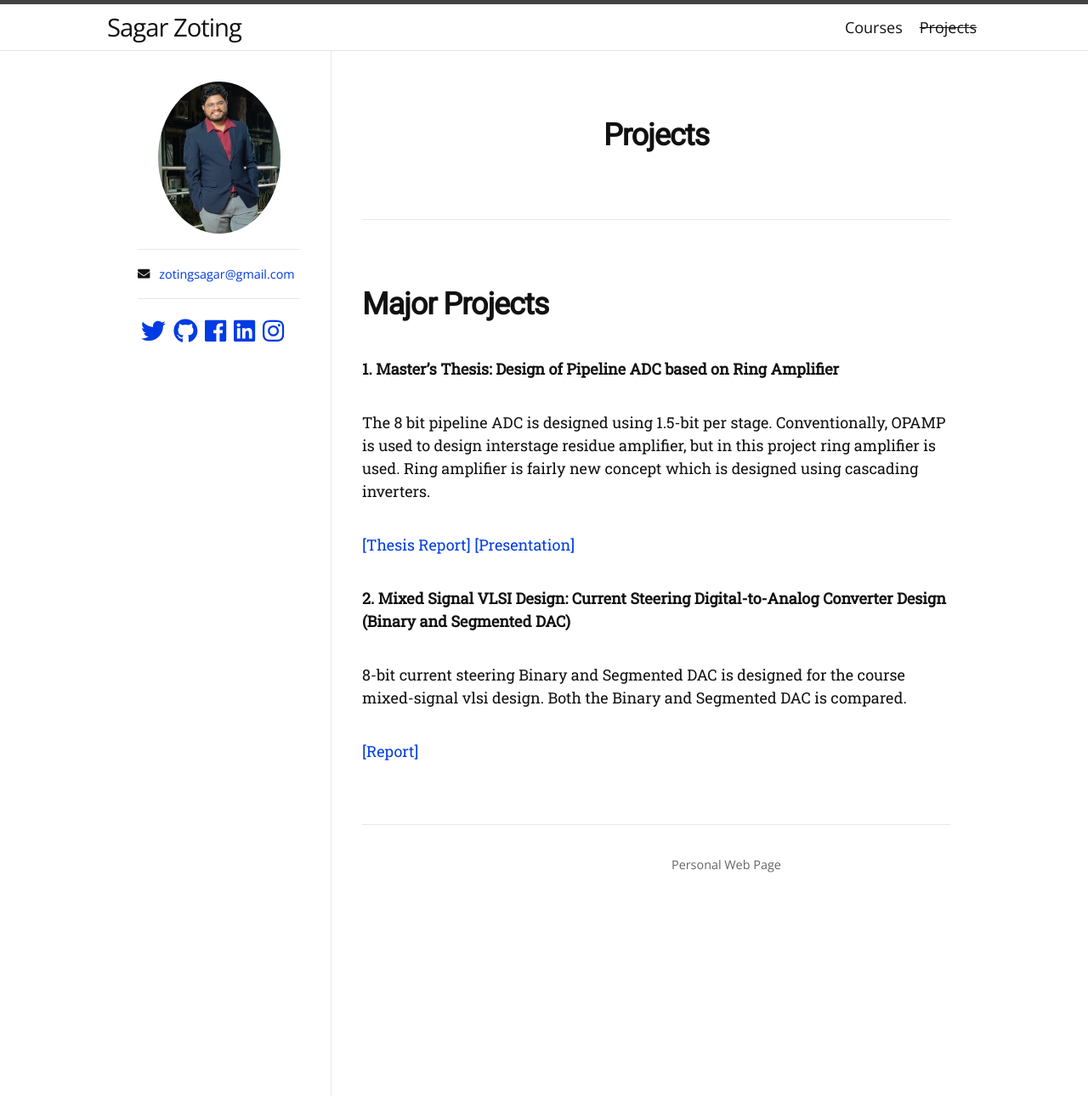
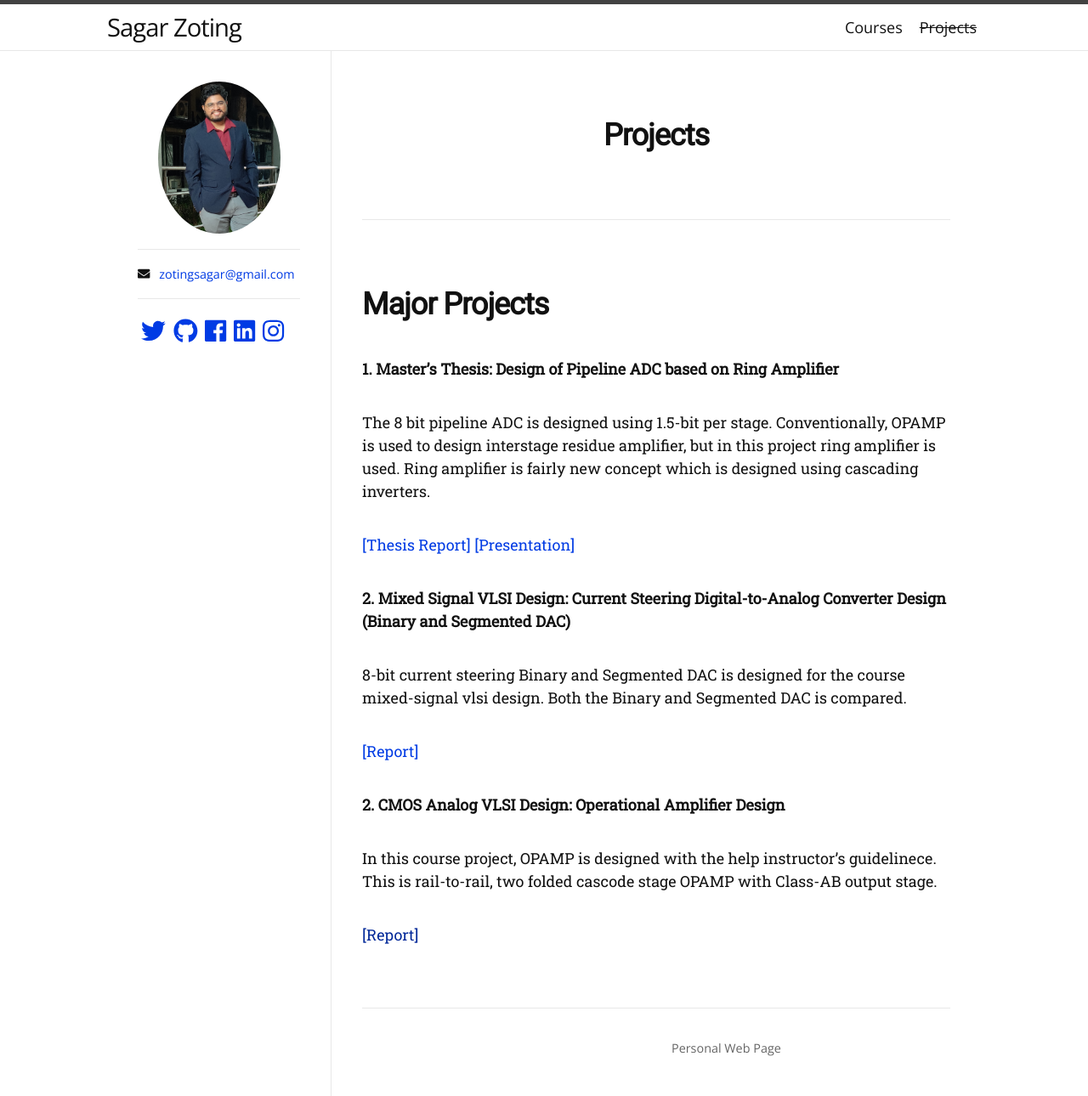
Before and after one commit to zotingsagar/zotingsagar.github.io, a Jekyll site: the page built from projects.md, in a window 1280 px wide. Shown: the whole page at 85% size. Built offline with Jekyll 4.4.1, drawn with Linux system fonts in a browser that asks for light colours; nearby versions of some CDN libraries; some web fonts are replaced.

Commit message:
Update projects.md

```diff
--- a/projects.md
+++ b/projects.md
@@ -23,3 +23,10 @@ The 8 bit pipeline ADC is designed using 1.5-bit per stage. Conventionally, OPAM
 8-bit current steering Binary and Segmented DAC is designed for the course mixed-signal vlsi design. Both the Binary and Segmented DAC is compared.
 
 [[Report]](203070064_SagarZoting_Ajinkya_Project.pdf)
+
+
+**2. CMOS Analog VLSI Design: Operational Amplifier Design**
+
+In this course project, OPAMP is designed with the help instructor's guidelinece. This is rail-to-rail, two folded cascode stage OPAMP with Class-AB output stage.
+
+[[Report]]()
```
